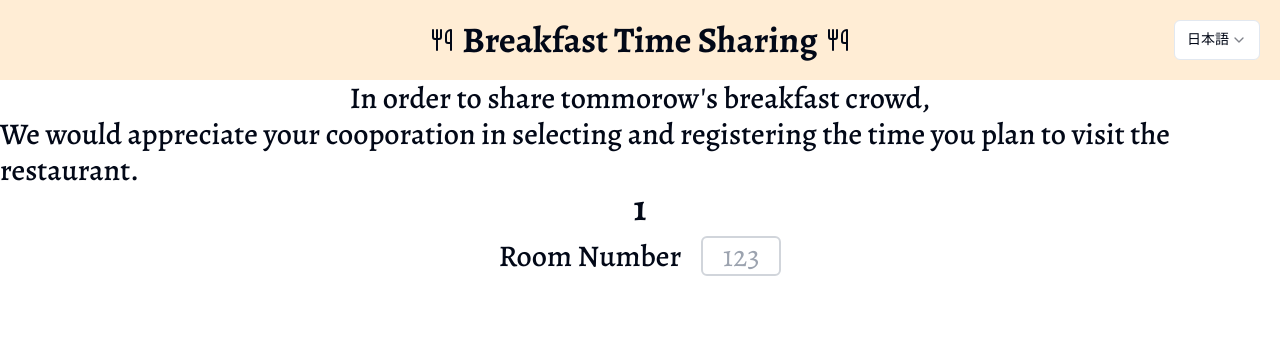
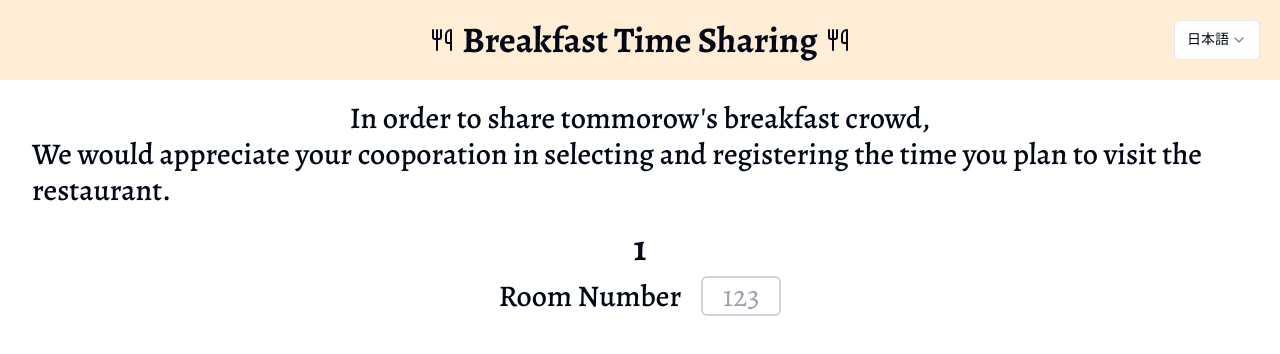
Before and after one commit to Ahoxa/CrowdPredictionApp, a Next.js app: page /1 in a window 1280 px wide. Shown: the top 354 px of the page. Built offline with nearby package versions, Linux system fonts and the light colour scheme.

Commit message:
add Instructions components

```diff
--- a/src/app/[date]/page.tsx
+++ b/src/app/[date]/page.tsx
@@ -14,11 +14,6 @@ const Detail: React.FC = () => {
 
   return (
     <div className="flex flex-col justify-center items-center">
-      <h2>In order to share tommorow's breakfast crowd,</h2>
-      <h2>
-        We would appreciate your cooporation in selecting and registering the
-        time you plan to visit the restaurant.
-      </h2>
       <h1>{formattedDate}</h1>
       <RoomNumForm />
     </div>
--- a/src/app/layout.tsx
+++ b/src/app/layout.tsx
@@ -2,6 +2,7 @@ import type { Metadata } from "next";
 import { Alegreya } from "next/font/google";
 import "./globals.css";
 import Navbar from "@/components/Navbar";
+import Instructions from "@/components/Instructions";
 
 const alegreya = Alegreya({ subsets: ["latin"] });
 
@@ -19,6 +20,7 @@ export default function RootLayout({
     <html lang="ja">
       <body className={alegreya.className}>
         <Navbar />
+        <Instructions />
         {children}
       </body>
     </html>
--- /dev/null
+++ b/src/components/Instructions.tsx
@@ -0,0 +1,15 @@
+import React from "react";
+
+function Instructions() {
+  return (
+    <div className="container my-5">
+      <h2 className="text-center">In order to share tommorow's breakfast crowd,</h2>
+      <h2>
+        We would appreciate your cooporation in selecting and registering the
+        time you plan to visit the restaurant.
+      </h2>
+    </div>
+  );
+}
+
+export default Instructions;
```
